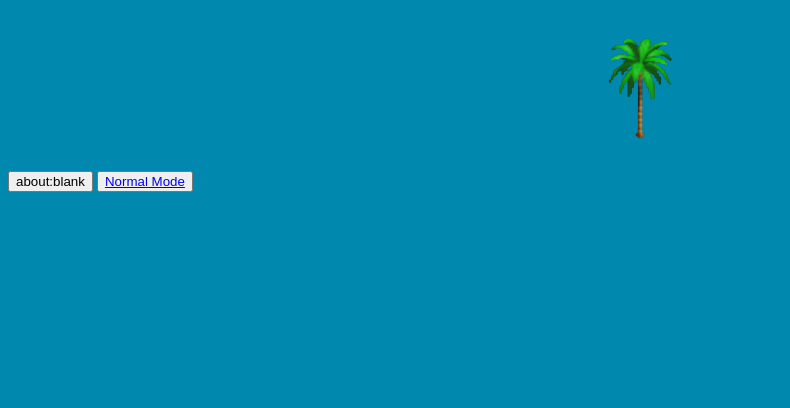
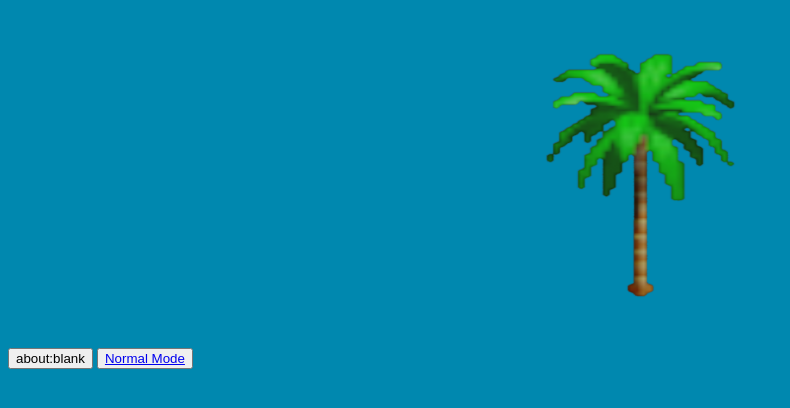
Before and after one commit to soap2dayy/super-palm-tree, a plain HTML site: page index.html in a window 1280 px wide. Shown: the whole page, without its empty margins (0-790 px from the left). Drawn offline with Linux system fonts and the light colour scheme.

Commit message:
Update index.html

```diff
--- a/index.html
+++ b/index.html
@@ -11,10 +11,10 @@
   </head>
   </body>
 <img src="favicon.png" style="
-  border-radius: 25px;
+  border-radius: 35px;
   padding: 20px;
-  width: 100px;
-  height: px;
+  width: 300px;
+  height: 300px;
   margin-left: auto;
   margin-right: auto;
   display: block;
```
